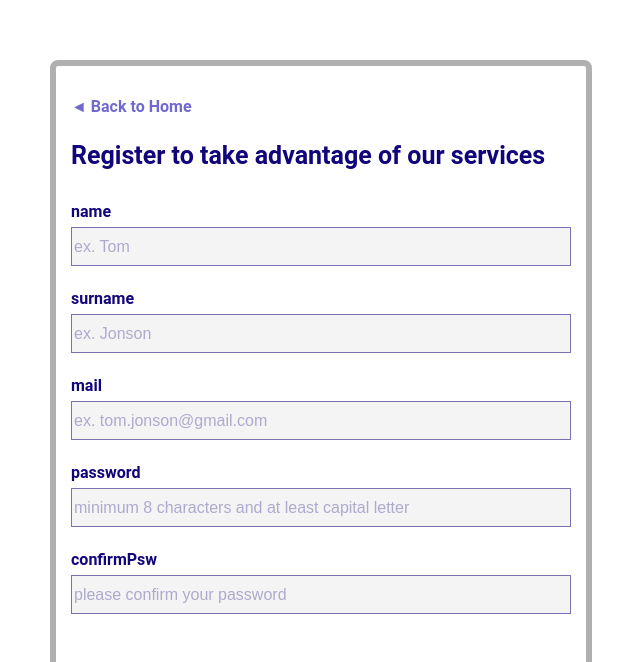
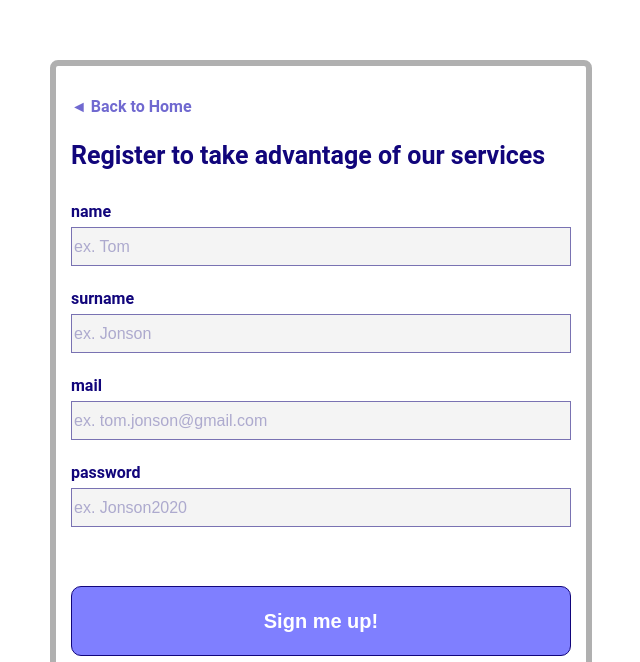
Before and after one commit to givan23/angular-project, an Angular app in the folder my-project/: page / in a window 1280 px wide. Shown: the part 138-800 px from the top of the page, without its empty margins (330-970 px from the left). Built offline with nearby package versions, Linux system fonts and the light colour scheme.

Commit message:
form WIP6...

```diff
--- a/my-project/src/app/model/moc/form-moc.ts
+++ b/my-project/src/app/model/moc/form-moc.ts
@@ -4,6 +4,7 @@ export const formDetail = {
       label: 'name',
       type: 'text',
       placeholder: 'ex. Tom',
+
     },
     inputSurname: {
       label: 'surname',
@@ -20,13 +21,7 @@ export const formDetail = {
     inputPassword: {
       label: 'password',
       type: 'password',
-      placeholder: 'minimum 8 characters and at least capital letter',
-
-    },
-    inputConfPsw: {
-      label: 'confirmPsw',
-      type: 'password',
-      placeholder: 'please confirm your password',
+      placeholder: 'ex. Jonson2020',
 
     },
   },
--- a/my-project/src/app/model/ts/form/form-model.ts
+++ b/my-project/src/app/model/ts/form/form-model.ts
@@ -7,7 +7,6 @@ export class FormModel {
     inputSurname: InputModel;
     inputMail: InputModel;
     inputPassword: InputModel;
-    inputConfPsw: InputModel;
   };
   buttonDetail: ButtonModel;
 }
--- a/my-project/src/app/registration-form/registration-form.component.html
+++ b/my-project/src/app/registration-form/registration-form.component.html
@@ -18,8 +18,8 @@
         <div *ngIf="name.errors.required">
           Name is required.
         </div>
-        <div *ngIf="name.errors.minlength">
-          Name must be at least 3 characters long.
+        <div *ngIf="name.errors.nameAndSurnameValidator">
+          Name must have minimum 3 characters. Maximum 50 characters. No special characters.
         </div>
       </div>
 
@@ -38,8 +38,8 @@
         <div *ngIf="surname.errors.required">
           Surname is required.
         </div>
-        <div *ngIf="surname.errors.minlength">
-          Surname must be at least 3 characters long.
+        <div *ngIf="surname.errors.nameAndSurnameValidator">
+          Surname must have minimum 3 characters. Maximum 50 characters. No special characters.
         </div>
       </div>
 
@@ -74,29 +74,11 @@
              required>
       <div *ngIf="password.invalid && (password.dirty || password.touched)"
            class="alert alert-danger">
-
         <div *ngIf="password.errors.required">
           Password is required.
         </div>
         <div *ngIf="password.errors.pswValidator">
           Minimum 8 characters. At least 1 upper. At least 1 number. No special character.
-        </div>
-      </div>
-
-      <label class="input-label" for="{{inputConfPsw.label}}">{{inputConfPsw.label}}</label>
-      <input class="input-box"
-             [ngClass]="{'input-error': confirmPsw.invalid && (confirmPsw.dirty || confirmPsw.touched)}"
-             type="{{inputConfPsw.type}}"
-             id="{{inputConfPsw.label}}"
-             placeholder="{{inputConfPsw.placeholder}}"
-             formControlName="{{inputConfPsw.label}}"
-             maxlength="16"
-             required>
-      <div *ngIf="confirmPsw.invalid && (confirmPsw.dirty || confirmPsw.touched)"
-           class="alert alert-danger">
-
-        <div *ngIf="confirmPsw.errors.required">
-          Confirm Password is required.
         </div>
       </div>
 
@@ -106,5 +88,4 @@
   <button
     class="button" [ngClass]=" mapForm.invalid ? buttonDetail.skinBtnOff : buttonDetail.skinBtn"
     type="submit" [disabled]="mapForm.invalid">{{buttonDetail.buttonTitle}}</button>
-
 </form>
--- a/my-project/src/app/registration-form/registration-form.component.ts
+++ b/my-project/src/app/registration-form/registration-form.component.ts
@@ -1,6 +1,6 @@
 import {Component, Input, OnInit} from '@angular/core';
-import {FormBuilder, FormControl, FormGroup, Validators} from '@angular/forms';
-import {mailValidator, pswValidator} from './validations/validation-form';
+import {FormBuilder, Validators} from '@angular/forms';
+import {mailValidator, nameAndSurnameValidator, pswValidator} from './validations/validation-form';
 
 
 @Component({
@@ -16,7 +16,6 @@ export class RegistrationFormComponent implements OnInit {
   inputSurname;
   inputMail;
   inputPassword;
-  inputConfPsw;
   buttonDetail;
 
   onSubmit () {
@@ -27,18 +26,16 @@ export class RegistrationFormComponent implements OnInit {
 
   ngOnInit(): void {
     this.mapForm = this.fb.group({
-      name: ['', Validators.compose([Validators.required, Validators.minLength(3)])],
-      surname: ['', Validators.compose([Validators.required, Validators.minLength(3)])],
+      name: ['', Validators.compose([Validators.required, nameAndSurnameValidator])],
+      surname: ['', Validators.compose([Validators.required, nameAndSurnameValidator])],
       mail: ['', Validators.compose( [Validators.required, mailValidator ])],
       password: ['', Validators.compose([Validators.required, pswValidator])],
-      confirmPsw: ['', Validators.compose([Validators.required])],
     });
 
     this.inputName = this.formDetail.inputDetail.inputName;
     this.inputSurname = this.formDetail.inputDetail.inputSurname;
     this.inputMail = this.formDetail.inputDetail.inputMail;
     this.inputPassword = this.formDetail.inputDetail.inputPassword;
-    this.inputConfPsw = this.formDetail.inputDetail.inputConfPsw;
     this.buttonDetail = this.formDetail.buttonDetail;
 
   }
@@ -47,5 +44,4 @@ export class RegistrationFormComponent implements OnInit {
   get surname() { return this.mapForm.get('surname'); }
   get mail() { return this.mapForm.get('mail'); }
   get password() { return this.mapForm.get('password'); }
-  get confirmPsw() { return this.mapForm.get('confirmPsw'); }
 }
--- a/my-project/src/app/registration-form/validations/validation-form.ts
+++ b/my-project/src/app/registration-form/validations/validation-form.ts
@@ -1,4 +1,10 @@
 import {AbstractControl} from '@angular/forms';
+
+export const nameAndSurnameValidator = (control: AbstractControl):  any => {
+  const val = control.value;
+  const rex = new RegExp(/^(?=[a-zA-Z0-9._]{3,50}$)(?!.*[_.]{2})[^_.].*[^_.]$/);
+  return val.length === 0 ? null : !rex.test(control.value) ? {'nameAndSurnameValidator': true} : null;
+};
 
 export const mailValidator = (control: AbstractControl):  any => {
   const val = control.value;
```
